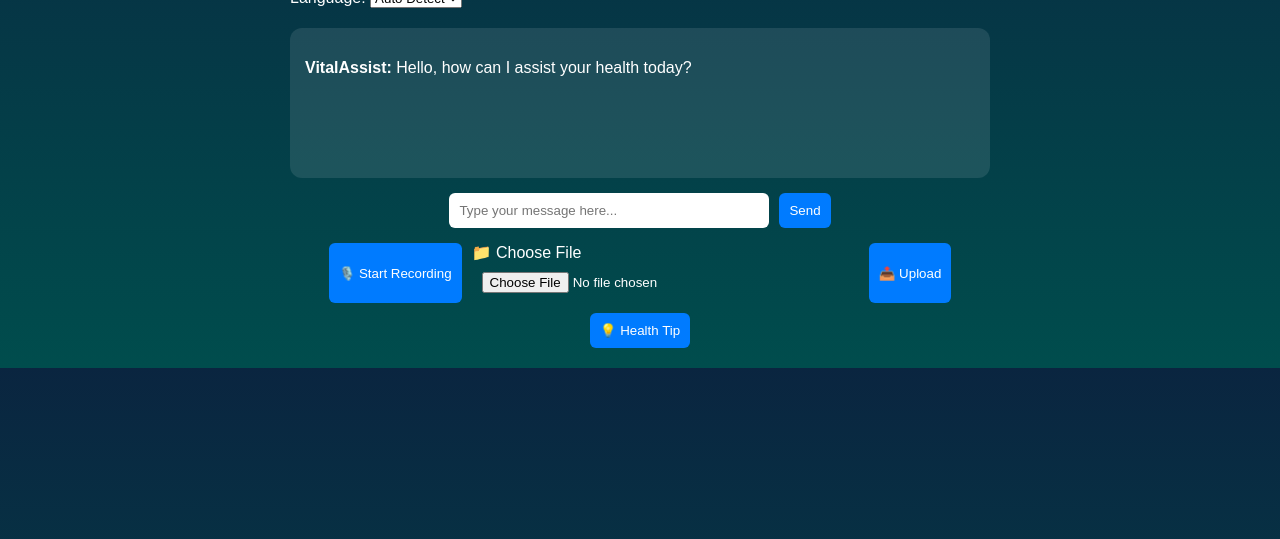
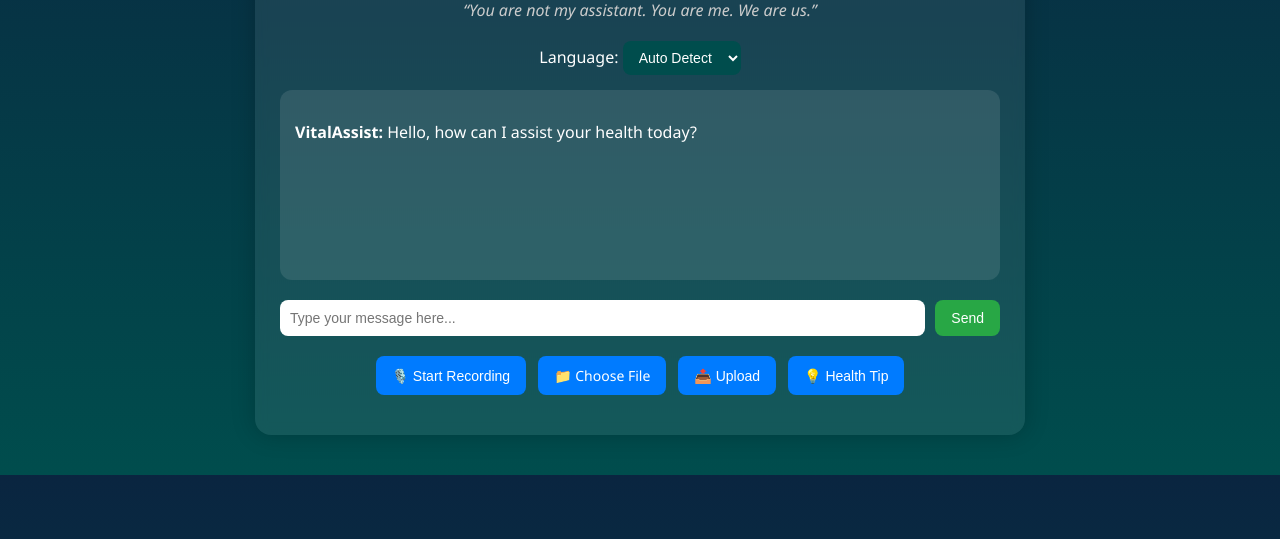
Before and after one commit to VitalAssist/VitalAssist-website, a plain HTML site: page index.html in a window 1280 px wide. Shown: the part 261-800 px from the top of the page. Drawn offline with Linux system fonts and the light colour scheme; a script that the page names is missing.

Commit message:
Add files via upload

```diff
--- a/style.css
+++ b/style.css
@@ -1 +1,119 @@
-body { background: linear-gradient(to bottom, #0a2540, #004d4d); font-family: sans-serif; margin: 0; padding: 0; color: white; } .container { max-width: 700px; margin: auto; padding: 20px; } .header { text-align: center; } .slogan { font-style: italic; color: #ccc; } .chat-window { background: rgba(255, 255, 255, 0.1); padding: 15px; border-radius: 12px; margin-top: 20px; min-height: 120px; } .chat-buttons, .chat-input { margin-top: 15px; display: flex; flex-wrap: wrap; gap: 10px; justify-content: center; } input[type='text'], input[type='file'] { padding: 10px; border-radius: 6px; border: none; width: 100%; max-width: 300px; } button { background-color: #007bff; color: white; padding: 10px; border-radius: 6px; border: none; cursor: pointer; } button:hover { background-color: #0056b3; } img { max-width: 100%; height: auto; display: block; } @media screen and (max-width: 600px) { .chat-buttons, .chat-input { flex-direction: column; align-items: stretch; } }
+body {
+  background: linear-gradient(to bottom, #0a2540, #004d4d);
+  font-family: 'Segoe UI', sans-serif;
+  margin: 0;
+  padding: 0;
+  color: white;
+}
+
+.container {
+  max-width: 720px;
+  margin: 40px auto;
+  padding: 25px;
+  background-color: rgba(255, 255, 255, 0.08);
+  border-radius: 16px;
+  backdrop-filter: blur(6px);
+  box-shadow: 0 0 25px rgba(0, 0, 0, 0.2);
+}
+
+.header {
+  text-align: center;
+  margin-bottom: 20px;
+}
+
+.header img {
+  max-width: 180px;
+}
+
+.slogan {
+  font-style: italic;
+  color: #ccc;
+  margin-top: 10px;
+}
+
+.language-select {
+  text-align: center;
+  margin-bottom: 15px;
+}
+
+.language-select select {
+  padding: 8px 12px;
+  border-radius: 8px;
+  border: none;
+  background-color: #004d4d;
+  color: white;
+  font-size: 14px;
+}
+
+.chat-window {
+  background: rgba(255, 255, 255, 0.1);
+  padding: 15px;
+  border-radius: 12px;
+  min-height: 160px;
+  overflow-y: auto;
+  margin-bottom: 20px;
+}
+
+.chat-buttons {
+  display: flex;
+  flex-wrap: wrap;
+  justify-content: center;
+  gap: 12px;
+  margin-bottom: 15px;
+}
+
+.chat-buttons button,
+.chat-buttons .file-upload {
+  background-color: #007bff;
+  color: white;
+  padding: 10px 16px;
+  border-radius: 8px;
+  font-size: 14px;
+  border: none;
+  cursor: pointer;
+}
+
+.chat-buttons button:hover,
+.chat-buttons .file-upload:hover {
+  background-color: #0056b3;
+}
+
+.file-upload input[type="file"] {
+  display: none;
+}
+
+.chat-input {
+  display: flex;
+  gap: 10px;
+  margin-bottom: 20px;
+}
+
+.chat-input input[type="text"] {
+  padding: 10px;
+  border-radius: 8px;
+  border: none;
+  flex: 1;
+  font-size: 14px;
+}
+
+.chat-input button {
+  background-color: #28a745;
+  color: white;
+  padding: 10px 16px;
+  border-radius: 8px;
+  border: none;
+  font-size: 14px;
+  cursor: pointer;
+}
+
+.chat-input button:hover {
+  background-color: #218838;
+}
+
+@media screen and (max-width: 600px) {
+  .chat-buttons,
+  .chat-input {
+    flex-direction: column;
+    align-items: stretch;
+  }
+}
```
